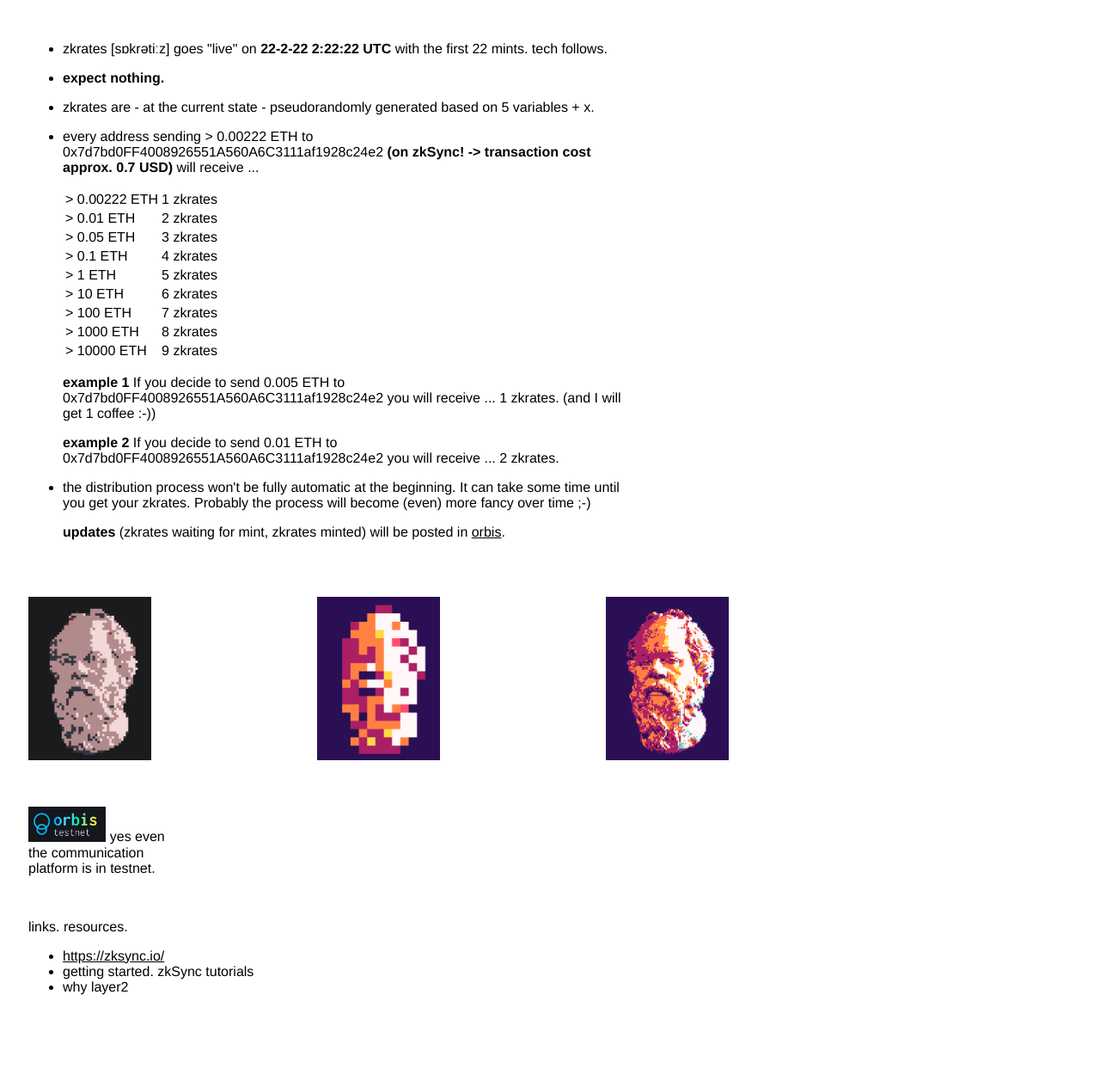
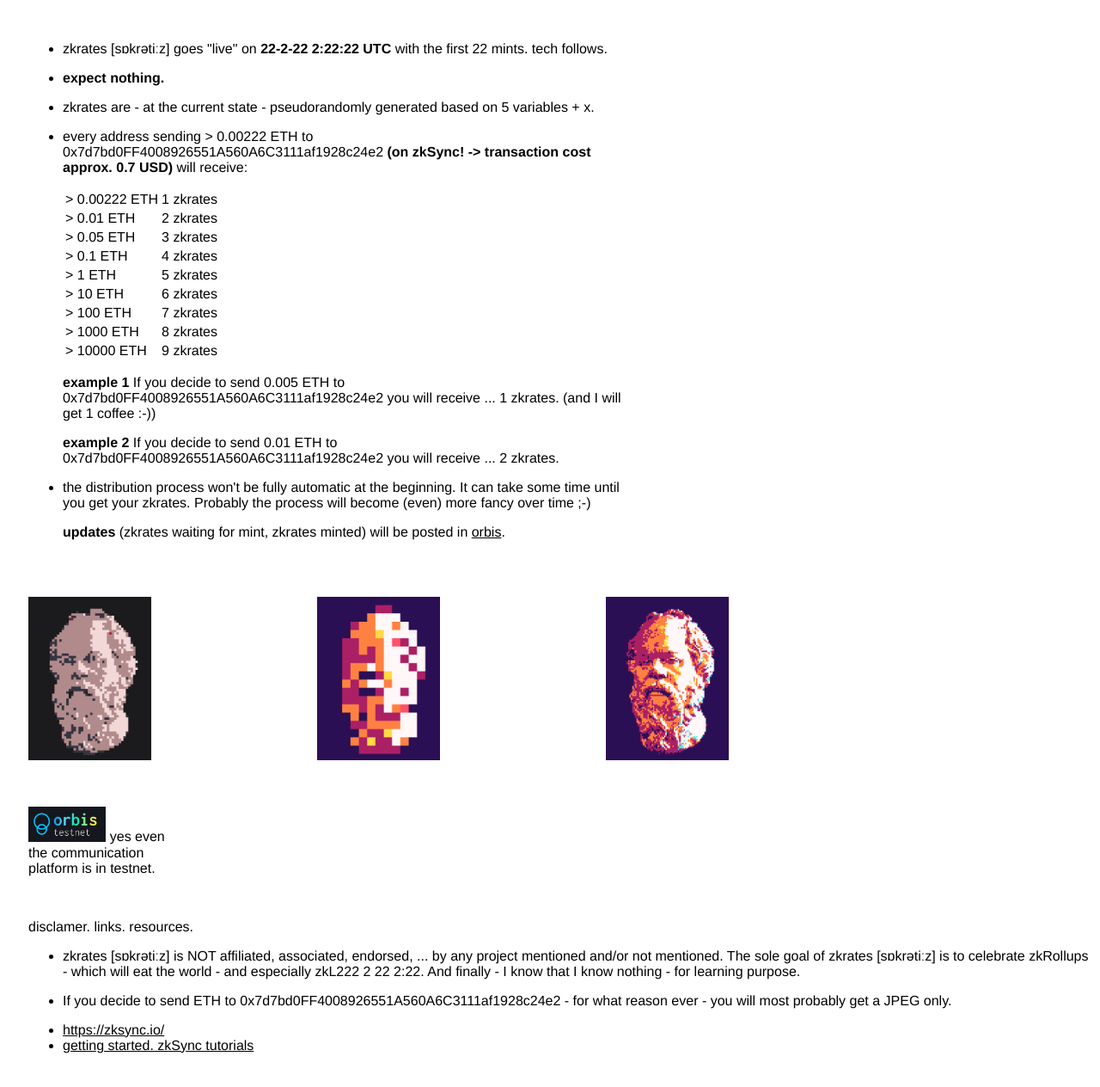
Before and after one commit to zkrates/www, a plain HTML site: page index.html in a window 1280 px wide. Shown: the part 362-1626 px from the top of the page at 86% size. Before the commit the page ends 1568 px from the top, so only its background shows below. Drawn offline with Linux system fonts and the light colour scheme.

Commit message:
Add files via upload

```diff
--- a/index.css
+++ b/index.css
@@ -42,3 +42,9 @@
     max-width: 50%;
     height: auto;
   }
+
+
+  .button {
+    border: solid
+
+  }
--- a/index.html
+++ b/index.html
@@ -7,15 +7,7 @@
 
 </head>
 
-<style>
-    .button {
-      border: solid
-
-    }
-    </style>
-
-
-<body class="light-theme">
+<body>
 
 <div class="row">
     <div class="col-8"> <h1>zkrates [sɒkrətiːz]</h1> </div>
@@ -32,7 +24,8 @@
             <li>zkrates [sɒkrətiːz] goes "live" on <b>22-2-22 2:22:22 UTC</b> with the first 22 mints. tech follows. </li>
             <li><p><b>expect nothing.</b></p></li>
             <li><p>zkrates are - at the current state - pseudorandomly generated based on 5 variables + x.</p></li>
-            <li><p>every address sending > 0.00222 ETH to 0x7d7bd0FF4008926551A560A6C3111af1928c24e2 <b>(on zkSync! -> transaction cost approx. 0.7 USD) </b> will receive ...</p></li>
+            <li><p>every address sending > 0.00222 ETH to 0x7d7bd0FF4008926551A560A6C3111af1928c24e2
+              <b>(on zkSync! -> transaction cost approx. 0.7 USD) </b> will receive:</p></li>
             <table>
                 <tr>
                   <td>> 0.00222 ETH</td>
@@ -76,7 +69,7 @@
             <p><b>example 2</b> If you decide to send 0.01 ETH to 0x7d7bd0FF4008926551A560A6C3111af1928c24e2 you will receive ... 2 zkrates. </li></p>
             <li>the distribution process won't be fully automatic at the beginning. It can take some time until you get your zkrates.
                  Probably the process will become (even) more fancy over time ;-)
-                <p><b>updates</b> (zkrates waiting for mint, zkrates minted) will be posted in <a href="https://orbis.club/groups/">orbis</a>.</p></li>
+                <p><b>updates</b> (zkrates waiting for mint, zkrates minted) will be posted in <a href="https://orbis.club/groups/kjzl6cwe1jw146n2qxrsdkgzh9mjs7zl7u01nbvjocvv17z84gxda29un991wee/3">orbis</a>.</p></li>
           </ul>
     </div>
 </div>
@@ -86,16 +79,22 @@
     <div class="col-3"> <img src="zkrates_24px_p3.png"> </div>
 </div>
 <div class="row">
-    <div class="col-2"> <a href="https://orbis.club/groups/"> <img alt="orbis" src="orbis.png"></a>  yes even the communication platform is in testnet.</div>
+    <div class="col-2"> <a href="https://orbis.club/groups/kjzl6cwe1jw146n2qxrsdkgzh9mjs7zl7u01nbvjocvv17z84gxda29un991wee/3"> <img alt="orbis" src="orbis.png"></a>  yes even the communication platform is in testnet.</div>
 </div>
 
 
 <div class="row">
-    <div class="col-12"> links. resources.
+    <div class="col-12"> disclamer. links. resources.
         <ul>
+            <li><p>zkrates [sɒkrətiːz] is NOT affiliated, associated, endorsed, ... by any project mentioned and/or not mentioned.
+              The sole goal of zkrates [sɒkrətiːz] is to celebrate zkRollups - which will eat the world - and especially zkL222 2 22 2:22.
+              And finally - I know that I know nothing - for learning purpose.</p>
+            </li>
+            <li><p>If you decide to send ETH to 0x7d7bd0FF4008926551A560A6C3111af1928c24e2 - for what reason ever - you will most probably
+              get a JPEG only.</p>
+            </li>
             <li><a href="https://zksync.io/">https://zksync.io/</a></li>
-            <li><a href="https://zksync.io/userdocs/#add-funds-to-zksync-with-metamask"></a>getting started. zkSync tutorials</li>
-            <li><a href="endgame"></a>why layer2</li>
+            <li><a href="https://zksync.io/userdocs/#add-funds-to-zksync-with-metamask">getting started. zkSync tutorials</a></li>
         </ul>
     </div>
 </div>
```
